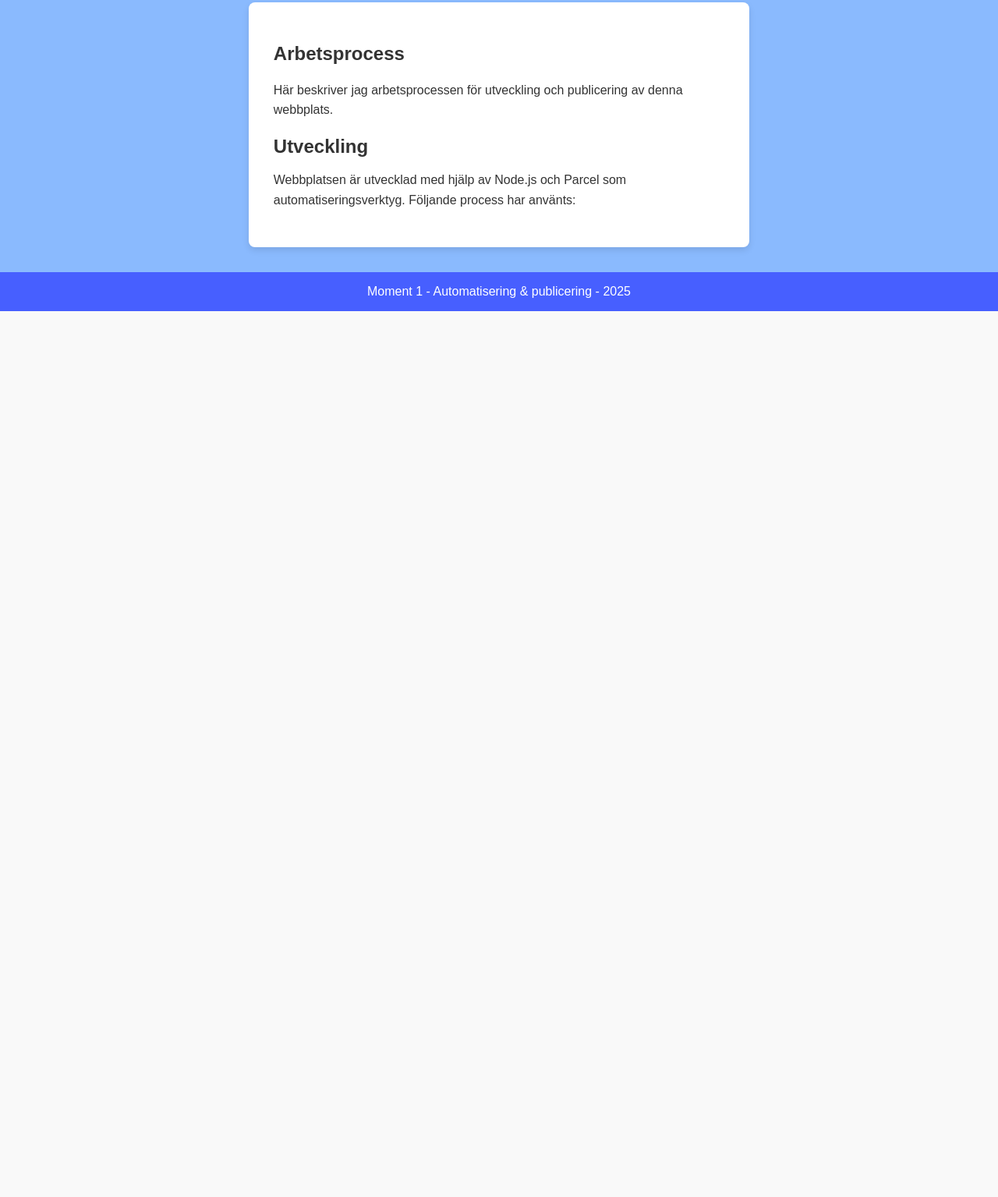
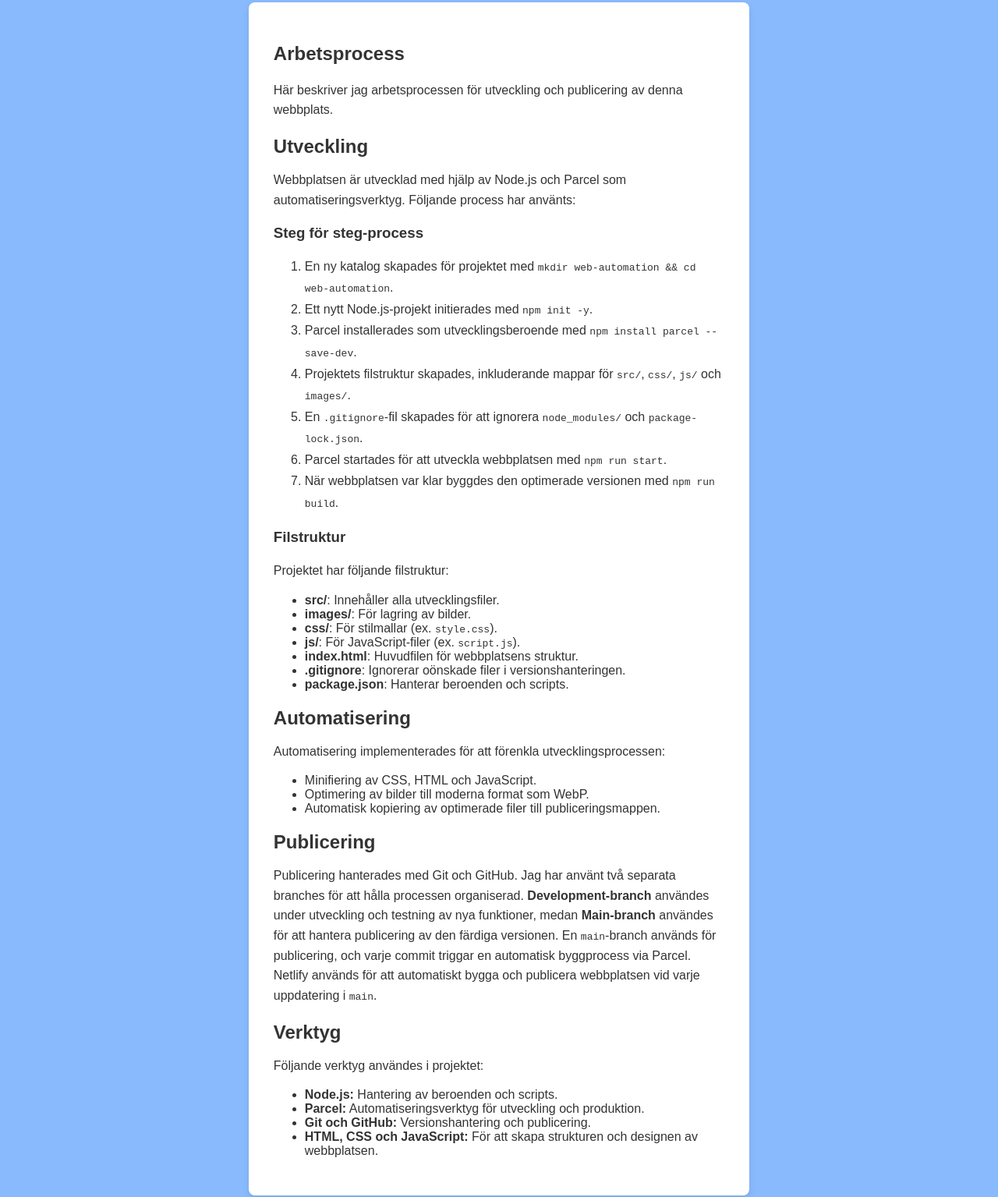
Before and after one commit to SaraM47/parcel-web-automation, a website built with Parcel: page src/process.html in a window 1280 px wide. Shown: the part 137-1672 px from the top of the page at 78% size. Before the commit the page ends 800 px from the top, so only its background shows below. Built offline with nearby package versions, Linux system fonts and the light colour scheme.

Commit message:
Beskriver hur arbetsprocess har gått till i process undersidan

```diff
--- a/src/process.html
+++ b/src/process.html
@@ -29,8 +29,57 @@
             <p>
                 Webbplatsen är utvecklad med hjälp av Node.js och Parcel som automatiseringsverktyg. Följande process har använts:
             </p>
+            <h3>Steg för steg-process</h3>
+            <ol>
+                <li>En ny katalog skapades för projektet med <code>mkdir web-automation && cd web-automation</code>.</li>
+                <li>Ett nytt Node.js-projekt initierades med <code>npm init -y</code>.</li>
+                <li>Parcel installerades som utvecklingsberoende med <code>npm install parcel --save-dev</code>.</li>
+                <li>Projektets filstruktur skapades, inkluderande mappar för <code>src/</code>, <code>css/</code>, <code>js/</code> och <code>images/</code>.</li>
+                <li>En <code>.gitignore</code>-fil skapades för att ignorera <code>node_modules/</code> och <code>package-lock.json</code>.</li>
+                <li>Parcel startades för att utveckla webbplatsen med <code>npm run start</code>.</li>
+                <li>När webbplatsen var klar byggdes den optimerade versionen med <code>npm run build</code>.</li>
+            </ol>
 
+            <h3>Filstruktur</h3>
+            <p>Projektet har följande filstruktur:</p>
+            <ul>
+                <li><strong>src/</strong>: Innehåller alla utvecklingsfiler.</li>
+                <li><strong>images/</strong>: För lagring av bilder.</li>
+                <li><strong>css/</strong>: För stilmallar (ex. <code>style.css</code>).</li>
+                <li><strong>js/</strong>: För JavaScript-filer (ex. <code>script.js</code>).</li>
+                <li><strong>index.html</strong>: Huvudfilen för webbplatsens struktur.</li>
+                <li><strong>.gitignore</strong>: Ignorerar oönskade filer i versionshanteringen.</li>
+                <li><strong>package.json</strong>: Hanterar beroenden och scripts.</li>
+            </ul>
+
+            <h2>Automatisering</h2>
+            <p>
+                Automatisering implementerades för att förenkla utvecklingsprocessen:
+            </p>
+            <ul>
+                <li>Minifiering av CSS, HTML och JavaScript.</li>
+                <li>Optimering av bilder till moderna format som WebP.</li>
+                <li>Automatisk kopiering av optimerade filer till publiceringsmappen.</li>
+            </ul>
+
+            <h2>Publicering</h2>
+            <p>
+                Publicering hanterades med Git och GitHub. Jag har använt två separata branches för att hålla processen organiserad.
+                <strong>Development-branch</strong> användes under utveckling och testning av nya funktioner, medan <strong>Main-branch</strong> användes för att hantera publicering av den färdiga versionen. En <code>main</code>-branch används för publicering, och varje commit triggar en automatisk byggprocess via Parcel. Netlify används för att automatiskt bygga och publicera webbplatsen vid varje uppdatering i <code>main</code>.
+            </p>
+
+            <h2>Verktyg</h2>
+            <p>
+                Följande verktyg användes i projektet:
+            </p>
+            <ul>
+                <li><strong>Node.js:</strong> Hantering av beroenden och scripts.</li>
+                <li><strong>Parcel:</strong> Automatiseringsverktyg för utveckling och produktion.</li>
+                <li><strong>Git och GitHub:</strong> Versionshantering och publicering.</li>
+                <li><strong>HTML, CSS och JavaScript:</strong> För att skapa strukturen och designen av webbplatsen.</li>
+            </ul>
         </section>
+
     </main>
     <footer>
         <p>Moment 1 - Automatisering & publicering - 2025</p>
```
